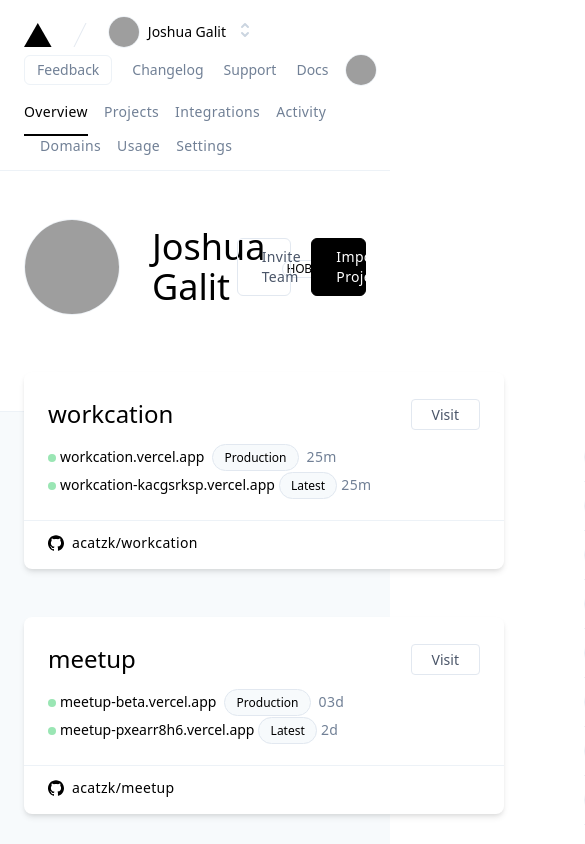
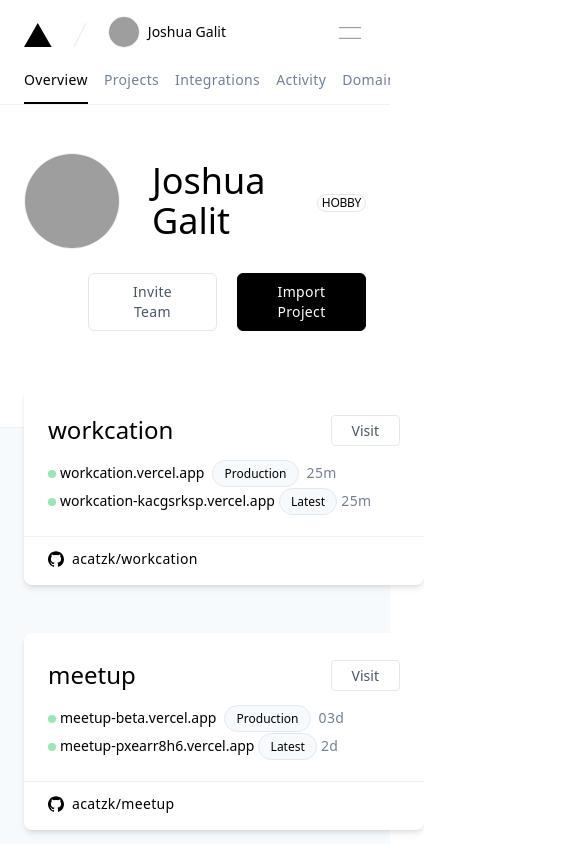
Before and after one commit to acatzk/vercel-testing-ui-sample, a Nuxt app: page / in a window 390 px wide. Shown: the top 844 px of the page, 585 px wide, since content can reach past the window. Built offline with nearby package versions, Linux system fonts and the light colour scheme; grey boxes are pictures that could not be loaded.

Commit message:
add partial responsiveness

```diff
--- a/components/Header.vue
+++ b/components/Header.vue
@@ -9,8 +9,10 @@
         </span>
         <SwitchAccount />
       </div>
+
       <!-- second flex between item -->
       <div class="flex items-center text-sm text-gray-600 space-x-4">
+        <div class="hidden sm:block">
           <div class="flex items-center space-x-5">
             <button type="button" class="leading-5 border border-gray-200 rounded-md px-3 py-1 focus:outline-none focus:shadow-sm hover:border-black transition ease-in-out duration-150">
               Feedback
@@ -24,15 +26,22 @@
             <nuxt-link to="/" class="leading-5 hover:text-black transition ease-in-out duration-150">
               Docs
             </nuxt-link>
-        </div>
             <button type="button" class="flex-shrink-0">
               <Avatar :src="src" :alt="`avatar`"/>
             </button>
           </div>
+        </div>
+        <div class="block sm:hidden">
+          <button>
+            <svg class="w-8 h-8 text-gray-700" stroke="currentColor" fill="none" xmlns:xlink="http://www.w3.org/1999/xlink" xmlns="http://www.w3.org/2000/svg" viewBox="0 0 24 24" preserveAspectRatio="xMidYMid meet" data-attributes-set=",xmlns:xlink,xmlns,viewBox,preserveAspectRatio"><path xmlns="http://www.w3.org/2000/svg" stroke-linecap="round" stroke-linejoin="round" stroke-width="0.5" d="M4 8h16M4 16h16"></path></svg>
+          </button>
+        </div>
+      </div>
+
     </nav>
 
     <nav class="max-w-5xl leading-5 mx-auto mt-4">
-      <ul class="text-sm flex items-center space-x-4 px-6 flex-wrap">
+      <ul class="text-sm flex items-center space-x-4 px-6 overflow-y-auto">
         <li v-for="(link, i) in links" :key="i"
             class="pb-3 transition ease-in-out duration-150 hover:text-black"
             :class="`${link === setLink ? 'border-b-2 border-black text-black' : 'border-b-2 border-transparent text-gray-600'}`"
--- a/components/SwitchAccount.vue
+++ b/components/SwitchAccount.vue
@@ -7,7 +7,7 @@
         </span>
         <span>Joshua Galit</span>
       </nuxt-link>
-      <span>
+      <span class="hidden sm:block">
         <button @click.prevent="toggle = !toggle"
                 :class="toggle ? 'text-gray-700 border border-gray-100 bg-gray-100' : 'text-gray-400 border bg-transparent border-transparent'"
                 class="focus:outline-none border-transparent hover:border-gray-200 hover:bg-gray-100 rounded transition ease-in-out duration-150">
--- a/pages/index.vue
+++ b/pages/index.vue
@@ -1,7 +1,7 @@
 <template>
   <div>
     <div class=" bg-white border-b border-gray-200">
-      <div class="max-w-5xl mx-auto px-6 pt-12 pb-24 flex items-center justify-between">
+      <div class="max-w-5xl mx-auto px-6 pt-12 pb-24 flex items-center justify-between flex-wrap">
         <div class="flex space-x-8">
           <div class="flex-shrink-0">
             <Avatar :className="`w-24 h-24`" :src="image" alt="avatar"/>
@@ -15,7 +15,7 @@
             </div>
           </div>
         </div>
-        <div class="grid grid-cols-2 col-gap-5">
+        <div class="grid grid-cols-2 col-gap-5 pt-6 pl-16 sm:pt-0 sm:pl-0">
           <button type="button"
                   class="`inline-flex text-sm leading-5 px-6 py-2 tracking-wide
                           rounded-md border transition ease-in-out duration-150
@@ -33,7 +33,7 @@
     </div>
 
     <section class="-mt-10 max-w-5xl mx-auto px-6 grid col-gap-20 grid-cols-12">
-      <div class="col-span-7">
+      <div class="col-start-1 col-end-7 md:col-span-7">
         <h2 class="sr-only">Recent Projects</h2>
         <div class="space-y-12 pb-12">
           <ul class="space-y-12">
@@ -48,7 +48,7 @@
           </div>
         </div>
       </div>
-      <div class="col-span-5 space-y-8">
+      <div class="col-start-1 col-end-7 md:col-span-5 space-y-8">
         <h2 class="text-sm font-semibold mt-2">Recent Activity</h2>
         <ul class="divide-y divide-gray-200">
           <li class="py-2" v-for="r in 32" :key="r">
```
Lines whose indentation alone changed are shown as unchanged.
